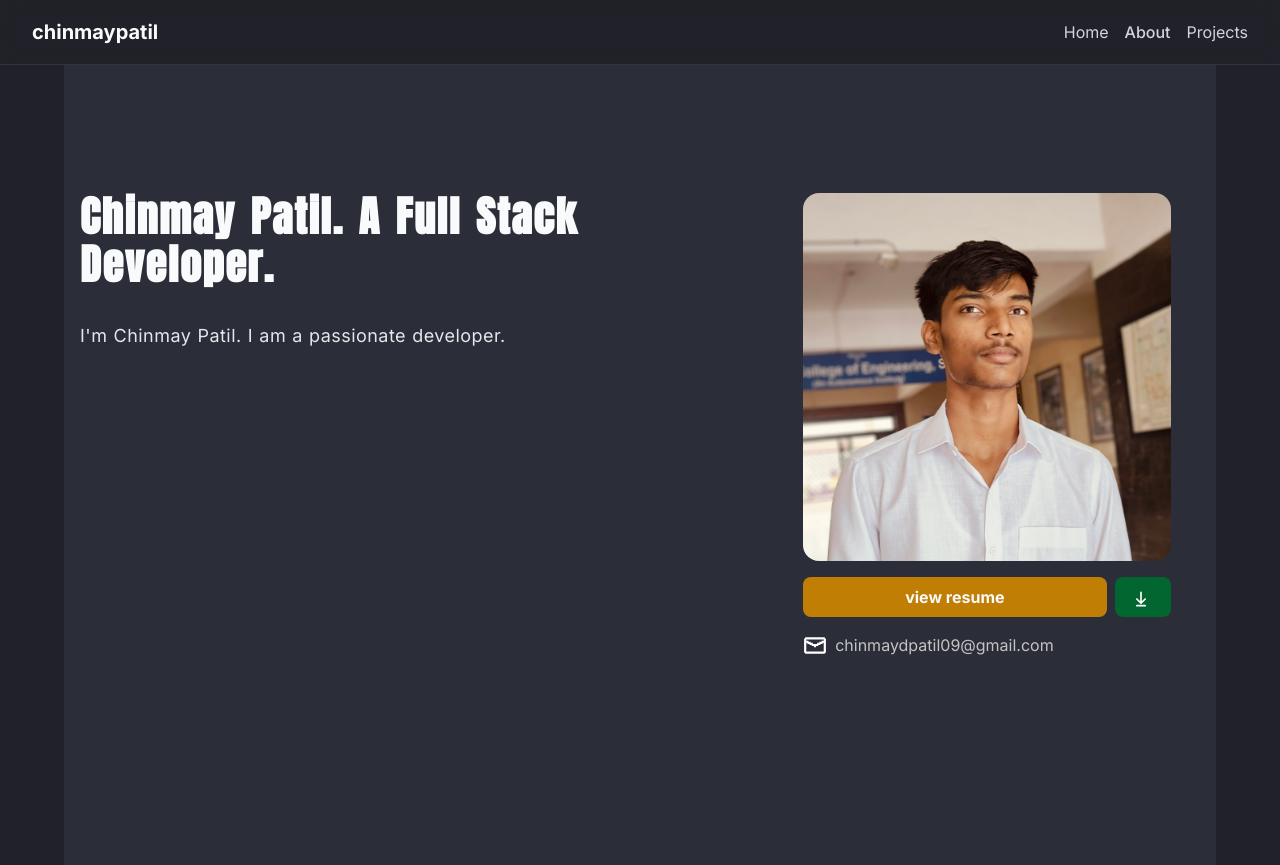
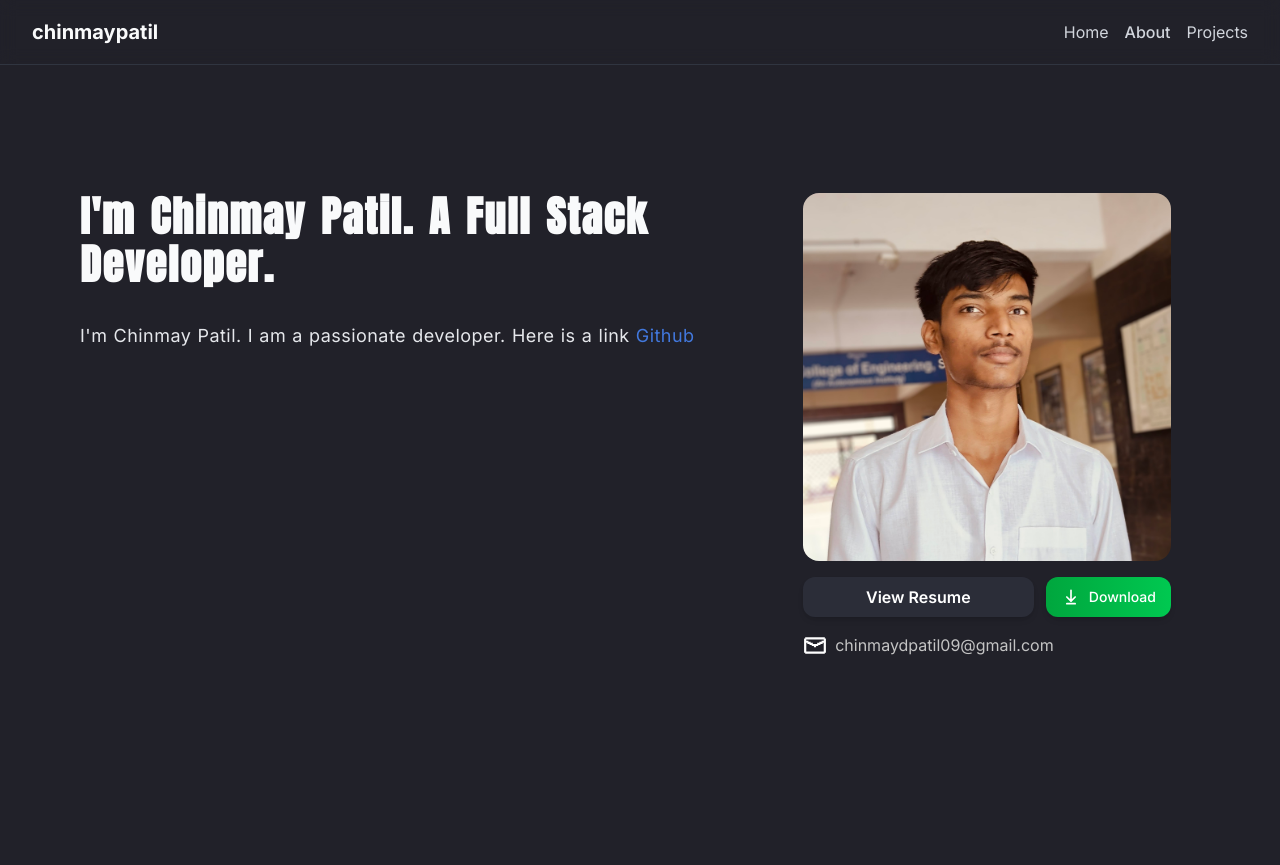
Before and after one commit to ChinmayOnGithub/portfolio, a Next.js app: page /about in a window 1280 px wide. Built offline with nearby package versions, Linux system fonts and the light colour scheme.

Commit message:
Structured paged

```diff
--- a/package.json
+++ b/package.json
@@ -9,6 +9,9 @@
     "lint": "next lint"
   },
   "dependencies": {
+    "@mdx-js/loader": "^3.1.0",
+    "@mdx-js/react": "^3.1.0",
+    "@next/mdx": "^15.3.4",
     "critters": "^0.0.25",
     "next": "15.3.4",
     "react": "^19.1.0",
--- a/src/app/about/page.tsx
+++ b/src/app/about/page.tsx
@@ -4,14 +4,15 @@ import Image from "next/image";
 export default function Home() {
 	return (
 		<div className="bg-background min-h-screen flex justify-center items-center px-2 sm:px-0">
-			<div className="flex flex-col-reverse sm:gap-2 sm:grid sm:grid-cols-[3fr_2fr] bg-secondary max-w-6xl w-full h-dvh">
+			<div className="flex flex-col-reverse sm:gap-2 sm:grid sm:grid-cols-[3fr_2fr] max-w-6xl w-full h-dvh">
 				<div className="flex flex-col  pt-32 sm:px-4 ">
 					<h1
 						className="text-2xl sm:text-[42px] font-bold text-gray-50 font-anton mb-8 leading-[1.3] sm:leading-[1.15] tracking-wide sm:tracking-[0.04em] [word-spacing:0.04em] sm:[word-spacing:0.08em]">
-						Chinmay Patil. A Full Stack Developer.
+						I&#39;m Chinmay Patil. A Full Stack Developer.
 					</h1>
 					<h1 className="font-inter text-base sm:text-lg text-gray-200 leading-[1.7] sm:leading-[1.5] tracking-normal sm:tracking-wide [word-spacing:0.02em] sm:[word-spacing:0.04em]">
 						I&#39;m Chinmay Patil. I am a passionate developer.
+						Here is a link <span className="text-text-links"><a href="https://github.com/ChinmayOnGithub" target="_blank">Github</a></span>
 					</h1>
 				</div>
 				<div className="flex flex-col items-center  pt-8 sm:pt-32 px-4 sm:px-8 pb-8 sm:pb-0">
@@ -23,14 +24,15 @@ export default function Home() {
 						alt="Chinmay Patil"
 						className="rounded-2xl bg-secondary sm:w-92 sm:h-92 item-center" />
 					<div className="flex flex-row items-center w-full gap-2">
+						<div className="flex flex-col sm:flex-row gap-3 w-full mt-4">
 							<button
-							className="bg-yellow-600/90 flex-11 h-fit rounded-lg text-gray-50 font-bold py-2 px-4 mt-4 hover:bg-yellow-600 transition-colors duration-300"
+								className="w-full bg-secondary flex-11 text-white font-semibold py-2 rounded-xl shadow-md transition-colors duration-200 hover:bg-accent hover:text-secondary focus:outline-none"
 								onClick={() => window.open('/resume.pdf', '_blank')}
 							>
-							view resume
+								View Resume
 							</button>
 							<button
-							className="flex-1 bg-green-800  h-fit rounded-lg  font-bold py-2 px-4 mt-4"
+								className="w-full flex flex-6 items-center justify-center bg-gradient-to-r from-green-600 to-green-500 text-white rounded-xl py-2 shadow-md transition-colors duration-200 hover:from-green-700 hover:to-green-600 focus:outline-none focus:ring-2 focus:ring-green-400/40"
 								onClick={() => {
 									const link = document.createElement('a');
 									link.href = '/resume.pdf';
@@ -39,9 +41,18 @@ export default function Home() {
 									link.click();
 									document.body.removeChild(link);
 								}}
+								title="Download Resume"
 							>
-							<Image src="/download.svg" alt="Download" width={20} height={20} className="inline-block mr-1 items-center" />
+								<Image
+									src="/download.svg"
+									alt="Download"
+									width={20}
+									height={20}
+									className="mr-2"
+								/>
+								<span className="font-medium text-sm">Download</span>
 							</button>
+						</div>
 					</div>
 					</div>
 					<div className="flex flex-row items-center w-fit sm:w-92 gap-2 mt-4 text-text-secondary">
--- /dev/null
+++ b/src/app/blogs/page.tsx
@@ -0,0 +1,9 @@
+"using client"
+
+export default function name() {
+  return (
+    <div>
+      Blogs here
+    </div>
+  )
+}
--- a/src/app/globals.css
+++ b/src/app/globals.css
@@ -10,6 +10,8 @@
 :root {
   /* Semantic Color Variables */
   --color-background: #212129;
+  --color-links: #4278dd;
+
   /* Dark page background */
   --color-secondary: #2B2D38;
   /* Section strip or muted bg */
@@ -61,6 +63,7 @@
   --color-text-secondary: var(--color-text-secondary);
   --color-text-tertiary: var(--color-text-tertiary);
   --color-text-quaternary: var(--color-text-quaternary);
+  --color-text-links: var(--color-links);
 
   --font-sans: var(--font-sans);
   --font-mono: var(--font-mono);
--- a/src/app/projects/page.tsx
+++ b/src/app/projects/page.tsx
@@ -9,30 +9,10 @@ const projects = [
     description: "Cloudinary based online video platform."
   },
   {
-    logo: "/logos/project2.svg",
-    name: "Project Two",
-    description: "Description for project two."
-  },
-  {
-    logo: "/logos/project3.svg",
-    name: "Project Three",
-    description: "Description for project three."
-  },
-  {
-    logo: "/logos/project4.svg",
-    name: "Project Four",
-    description: "Description for project four."
-  },
-  {
-    logo: "/logos/project5.svg",
-    name: "Project Five",
-    description: "Description for project five."
-  },
-  {
-    logo: "/logos/project6.svg",
-    name: "Project Six",
-    description: "Description for project six."
-  },
+    logo: "/project-logos/verifyhub.svg",
+    name: "VerifyHub",
+    description: "Blockchain based certification vefication."
+  }
 ];
 
 export default function Projects() {
@@ -45,15 +25,21 @@ export default function Projects() {
         </p>
         <div className="grid grid-cols-1 sm:grid-cols-2 lg:grid-cols-3 gap-4 sm:gap-6">
           {projects.map((project, i) => (
-            <div key={i} className="rounded-xl bg-secondary/80 p-4 sm:p-5 flex items-center gap-3 sm:gap-4 shadow-sm">
-              <div className="w-10 h-10 sm:w-12 sm:h-12 rounded-lg bg-gray-700 flex items-center justify-center">
+            <a
+              key={i}
+              href={`/blogs/${project.name.toLowerCase()}`}
+              className="rounded-xl bg-secondary/80 p-4 sm:p-5 flex items-center gap-3 sm:gap-4 shadow-sm transition-all duration-100 hover:bg-secondary/95 hover:shadow-lg hover:-translate-y-0.5 hover:scale-[1.015] active:scale-[0.97] focus:outline-none"
+              style={{ textDecoration: 'none' }}
+              tabIndex={0}
+            >
+              <div className="w-10 h-10 sm:w-12 sm:h-12 rounded-lg bg-gray-700 flex items-center justify-center transition-colors duration-100 group-hover:bg-gray-600">
                 <Image src={project.logo} alt={project.name + ' logo'} width={36} height={36} className="object-contain w-7 h-7 sm:w-9 sm:h-9" />
               </div>
               <div>
-                <h2 className="font-semibold text-base sm:text-lg mb-1">{project.name}</h2>
-                <p className="text-gray-400 text-xs sm:text-sm">{project.description}</p>
+                <h2 className="font-semibold text-base sm:text-lg mb-1 transition-colors duration-100 group-hover:text-accent">{project.name}</h2>
+                <p className="text-gray-400 text-xs sm:text-sm transition-colors duration-100 group-hover:text-gray-300">{project.description}</p>
               </div>
-            </div>
+            </a>
           ))}
         </div>
       </div>
```
Also changed, not shown: public/project-logos/verifyhub.svg (added), 1 other file (tests, documents, lock files or other folders). Lines whose indentation alone changed are shown as unchanged.
